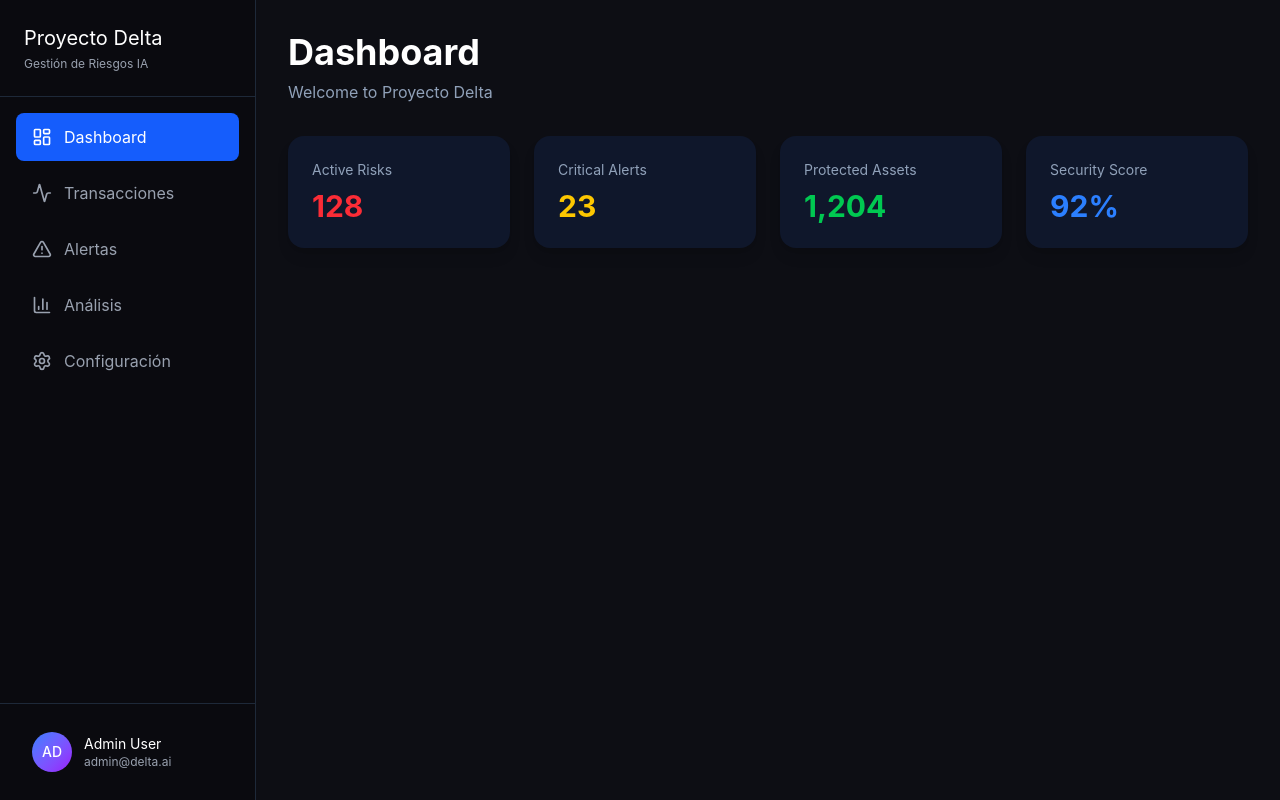
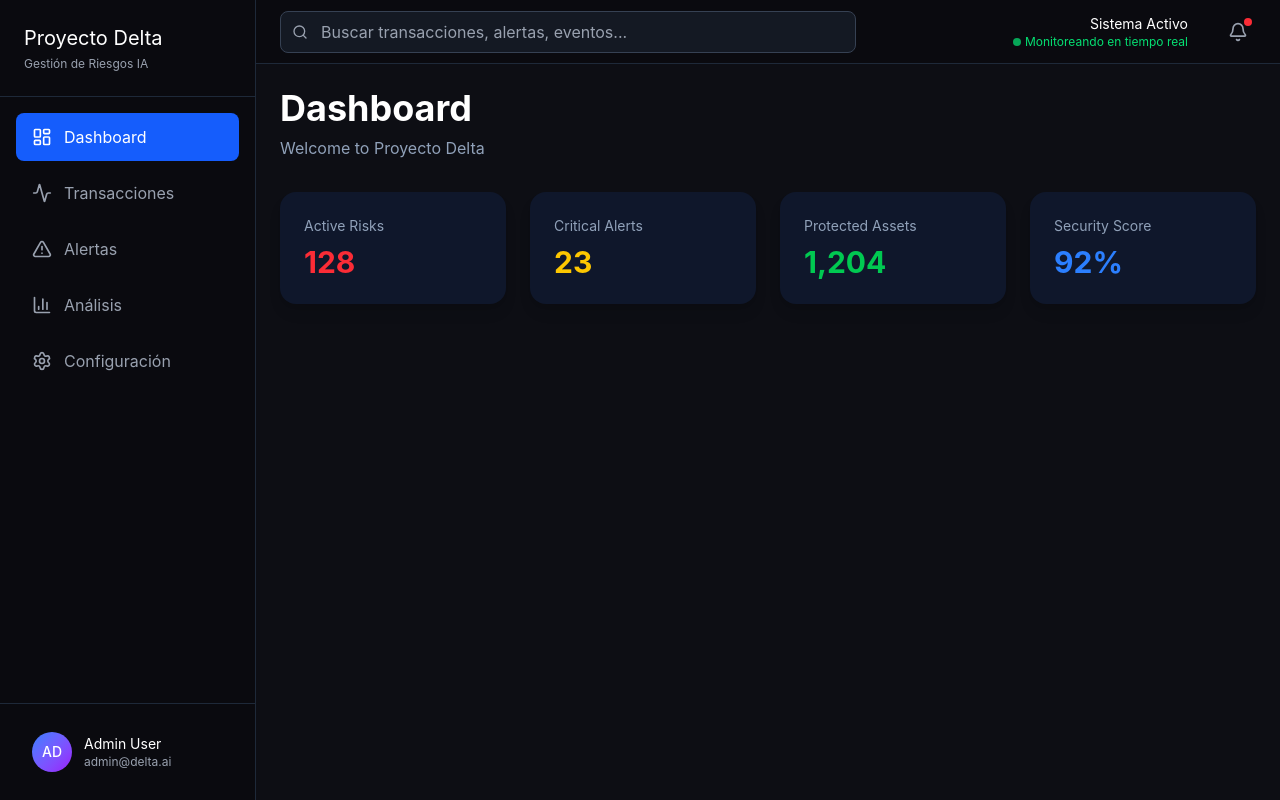
Before and after one commit to ERICKJLLO/Delta, a React app in the folder frontend/: page / in a window 1280 px wide. Built offline with nearby package versions, Linux system fonts and the light colour scheme; the HTML template or start-up script is replaced by a standard one.

Commit message:
Agregar barra superior con búsqueda, estado del sistema y notificaciones según mockup.

```diff
--- a/frontend/src/App.jsx
+++ b/frontend/src/App.jsx
@@ -1,5 +1,6 @@
 import { useState } from "react";
 import Sidebar from "./components/Sidebar";
+import Header from "./components/Header";
 import MetricCard from "./components/MetricCard";
 
 function App() {
@@ -13,7 +14,10 @@ function App() {
         setActiveSection={setActiveSection}
       />
 
-      <main className="flex-1 p-8 text-white">
+      <div className="flex-1 flex flex-col overflow-hidden">
+        <Header />
+
+      <main className="flex-1 overflow-auto p-6 text-white">
 
         <h1 className="text-4xl font-bold">
           Dashboard
@@ -52,6 +56,7 @@ function App() {
         </div>
 
       </main>
+      </div>
 
     </div>
   );
--- /dev/null
+++ b/frontend/src/components/Header.jsx
@@ -0,0 +1,39 @@
+import { Bell, Search } from "lucide-react";
+
+function Header() {
+  return (
+    <div className="h-16 bg-[#0a0a0f] border-b border-gray-800 px-6 flex items-center justify-between">
+      <div className="flex items-center gap-4 flex-1 max-w-xl">
+        <div className="relative flex-1">
+          <Search className="absolute left-3 top-1/2 -translate-y-1/2 w-4 h-4 text-gray-400" />
+          <input
+            type="text"
+            placeholder="Buscar transacciones, alertas, eventos..."
+            className="w-full pl-10 pr-4 py-2 bg-gray-800/50 border border-gray-700 rounded-lg text-white placeholder-gray-400 focus:outline-none focus:border-blue-500 transition-colors"
+          />
+        </div>
+      </div>
+
+      <div className="flex items-center gap-4">
+        <div className="text-right mr-4">
+          <p className="text-sm text-white">Sistema Activo</p>
+          <p className="text-xs text-green-400 flex items-center justify-end gap-1">
+            <span className="w-2 h-2 bg-green-400 rounded-full animate-pulse" />
+            Monitoreando en tiempo real
+          </p>
+        </div>
+
+        <button
+          type="button"
+          className="relative p-2 rounded-lg hover:bg-gray-800 transition-colors"
+          aria-label="Notificaciones"
+        >
+          <Bell className="w-5 h-5 text-gray-400" />
+          <span className="absolute top-1 right-1 w-2 h-2 bg-red-500 rounded-full" />
+        </button>
+      </div>
+    </div>
+  );
+}
+
+export default Header;
```
